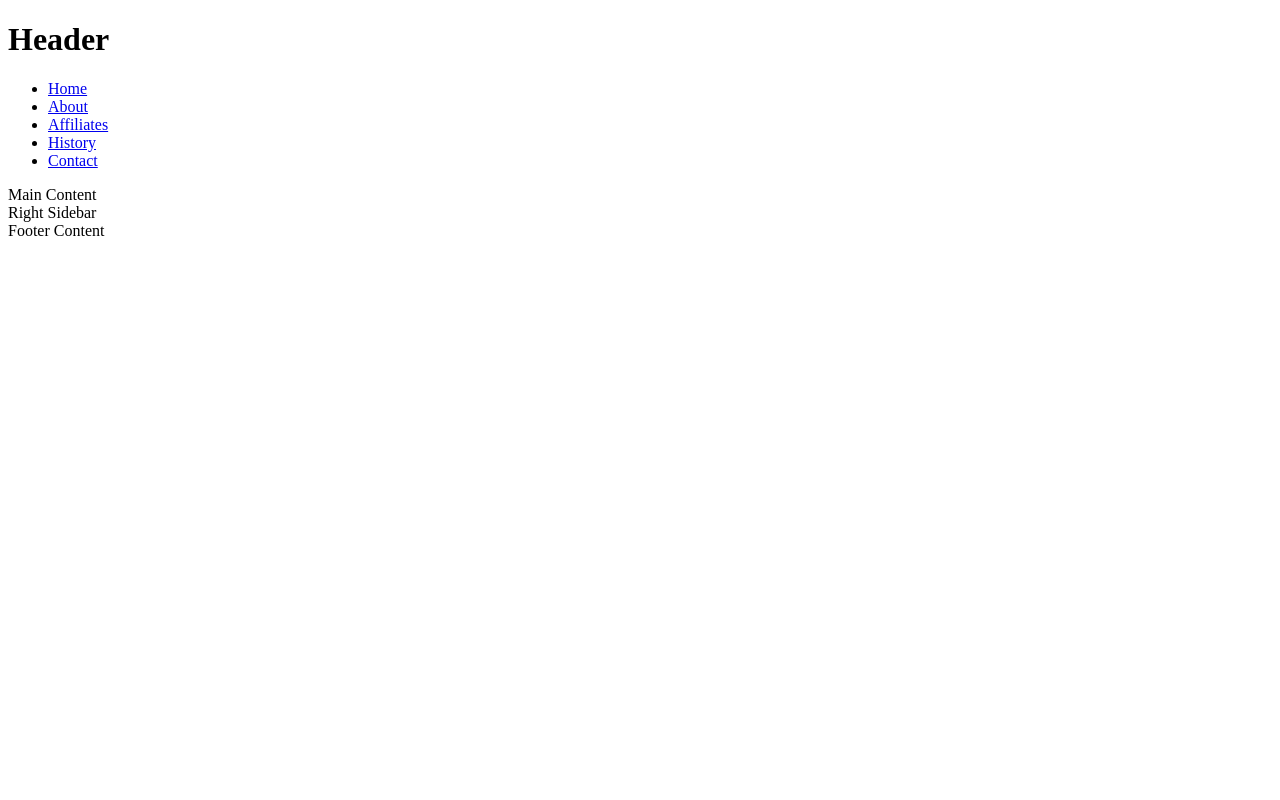
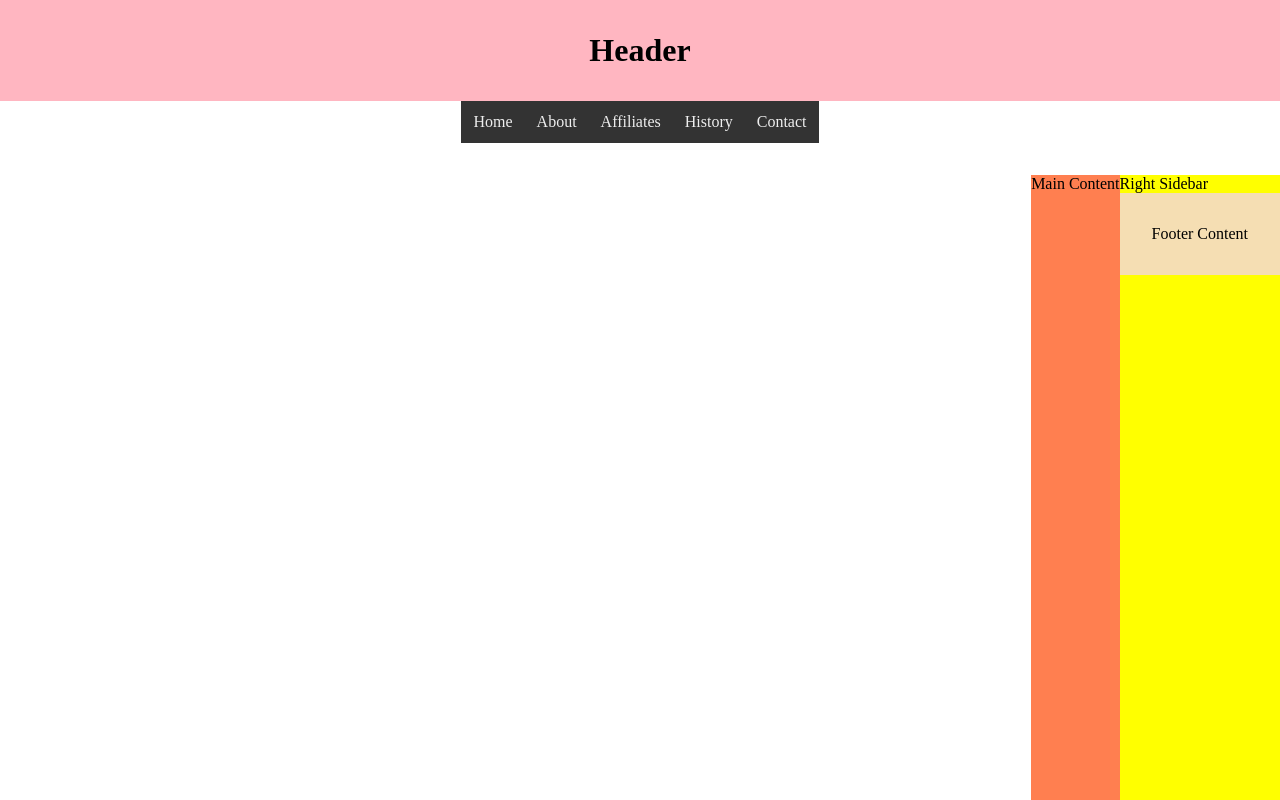
Before and after one commit to tmbconnect/wdd131, a plain HTML site: page week01/basic-layout.html in a window 1280 px wide. Drawn offline with Linux system fonts and the light colour scheme; files that its build step writes are made by us from their sources; the site is published under a folder, as on GitHub Pages, so addresses that start at the root find nothing.

Commit message:
connected week one style sheet to html page

```diff
--- a/week01/basic-layout.html
+++ b/week01/basic-layout.html
@@ -4,7 +4,7 @@
     <meta charset="UTF-8">
     <meta name="viewport" content="width=device-width, initial-scale=1.0">
     <title>Document</title>
-    <link rel="stylesheet" href="/weeko1/styles/layout.css">
+    <link rel="stylesheet" href="styles/layout.css">
 </head>
 <body>
     <header>
```
